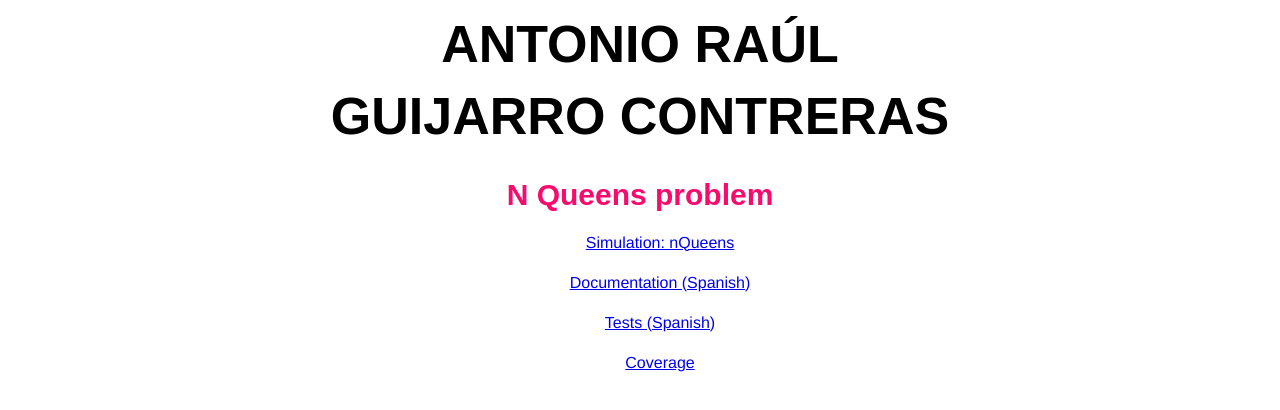
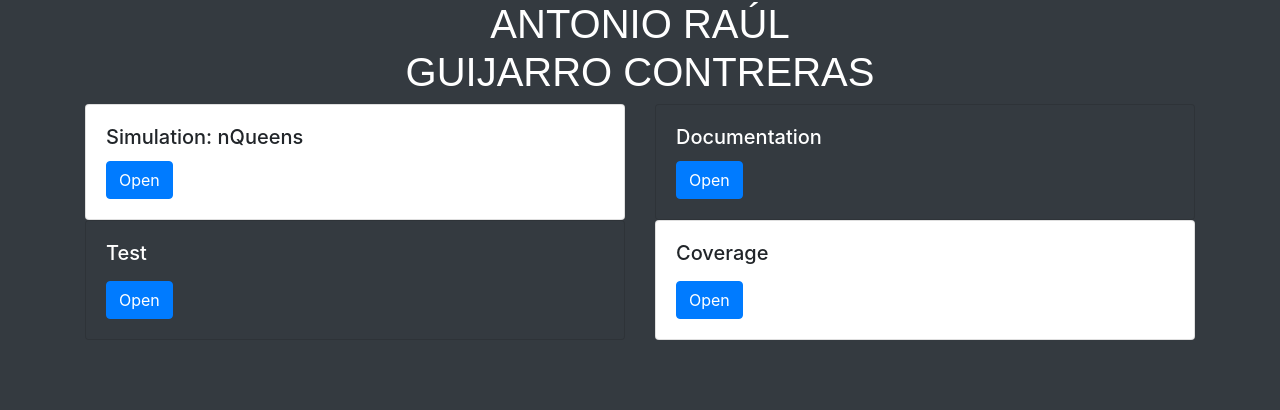
Before and after one commit to mllimo/nQueens, a website: page index.html in a window 1280 px wide. Drawn offline with nearby package versions, Linux system fonts and the light colour scheme.

Commit message:
Mejorando index

```diff
--- a/index.html
+++ b/index.html
@@ -1,23 +1,85 @@
 <!DOCTYPE html>
 <html lang="en">
   <head>
-  <meta charset="UTF-8">
+    <meta charset="UTF-8" />
     <meta http-equiv="cache-control" content="no-cache" />
     <meta http-equiv="Pragma" content="no-cache" />
-  <meta name="viewport" content="width=device-width, initial-scale=1.0">
+    <meta name="viewport" content="width=device-width, initial-scale=1.0" />
     <title>Guijarro Contreras Antonio Raúl</title>
-  <link rel="stylesheet" type="text/css" href="./src/style/main.css">
+    <link rel="stylesheet" type="text/css" href="./src/style/main.css" />
+    <link
+      rel="stylesheet"
+      href="https://cdn.jsdelivr.net/npm/bootstrap@4.5.3/dist/css/bootstrap.min.css"
+      integrity="sha384-TX8t27EcRE3e/ihU7zmQxVncDAy5uIKz4rEkgIXeMed4M0jlfIDPvg6uqKI2xXr2"
+      crossorigin="anonymous"
+    />
   </head>
-<body>
-  <h1> Antonio Raúl <br> Guijarro Contreras</h1>
-  <h3 class="center">N Queens problem</h3>
+  <body class="bg-dark">
+    <div class="container-fluid">
+      <h1 class="white-font">
+        Antonio Raúl <br />
+        Guijarro Contreras
+      </h1>
 
-  <ul class="center" id="ulNoDots">
-    <li><a href="./src/pages/chest-Antonio-Raul-Guijarro-Contreras.html"> Simulation: nQueens </a></li>
-    <li><a href="./docs/doc-Antonio-Raul-Guijarro-Contreras.html"> Documentation (Spanish) </a></li>
-    <li><a href="./src/pages/test-Antonio-Raul-Guijarro-Contreras.html"> Tests (Spanish)</a></li>
-    <li><a href="./coverage/coverage-Antonio-Raul-Guijarro-Contreras.html"> Coverage </a></li>
-  </ul>
+      <div class="container">
+        <div class="row">
+          <div class="col-xl-6">
+            <div class="card">
+              <div class="card-body">
+                <h5 class="card-title">Simulation: nQueens</h5>
+                <a
+                  href="./src/pages/chest-Antonio-Raul-Guijarro-Contreras.html"
+                  class="btn btn-primary"
+                  >Open</a
+                >
+              </div>
+            </div>
+          </div>
+
+          <div class="col-xl-6">
+            <div class="card bg-dark">
+              <div class="card-body">
+                <h5 class="card-title white-font">Documentation</h5>
+                <a
+                  href="./docs/doc-Antonio-Raul-Guijarro-Contreras.html"
+                  class="btn btn-primary"
+                  >Open</a
+                >
+              </div>
+            </div>
+          </div>
+        </div>
+
+        <div class="row">
+          <div class="col-xl-6">
+            <div class="card bg-dark">
+              <div class="card-body">
+                <h5 class="card-title white-font">Test</h5>
+                <p class="card-text"></p>
+                <a
+                  href="./src/pages/test-Antonio-Raul-Guijarro-Contreras.html"
+                  class="btn btn-primary"
+                  >Open</a
+                >
+              </div>
+            </div>
+          </div>
+
+          <div class="col-xl-6">
+            <div class="card">
+              <div class="card-body">
+                <h5 class="card-title">Coverage</h5>
+                <p class="card-text"></p>
+                <a
+                  href="./coverage/coverage-Antonio-Raul-Guijarro-Contreras.html"
+                  class="btn btn-primary"
+                  >Open</a
+                >
+              </div>
+          </div>
+        </div>
+      </div>
+    </div>
 
   </body>
 </html>
--- a/src/style/main.css
+++ b/src/style/main.css
@@ -96,3 +96,7 @@ canvas {
   width: 2000px; /* you can use % */
   height: auto;
 }
+
+.white-font {
+  color: white;
+}
```
Lines whose indentation alone changed are shown as unchanged.
